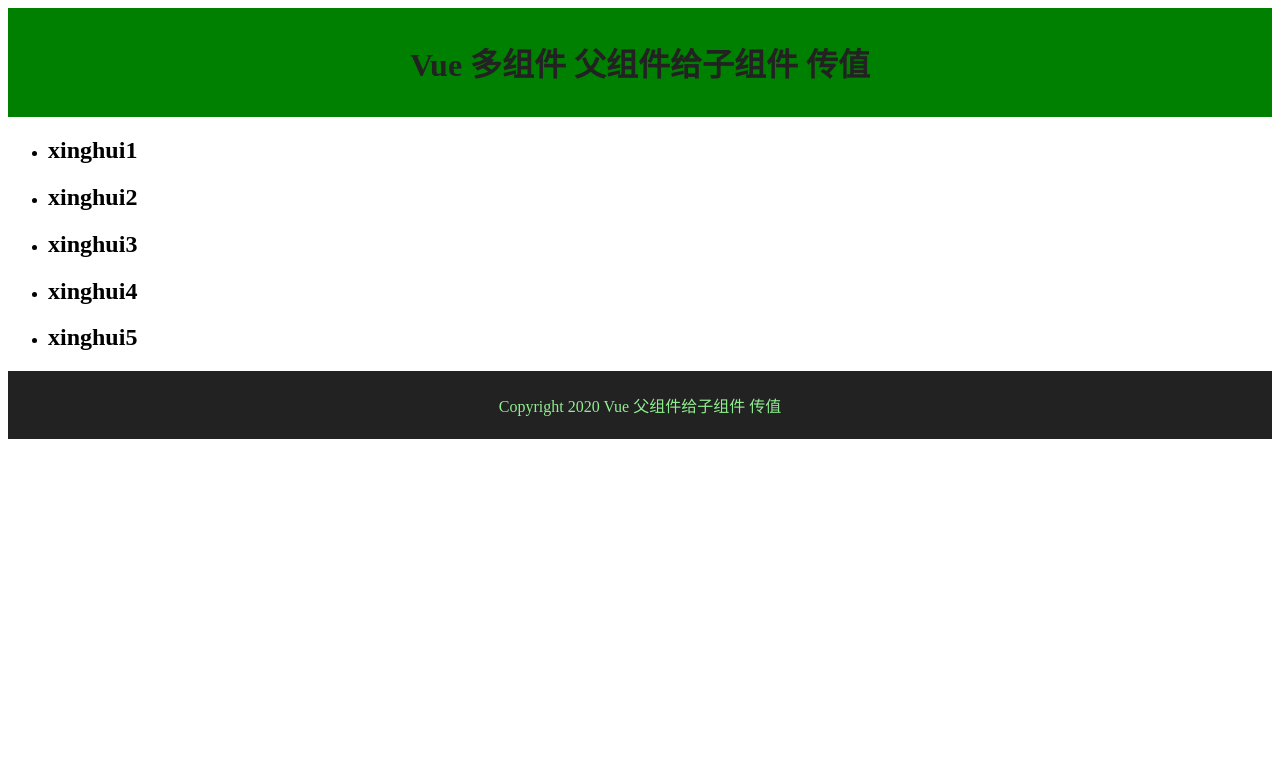
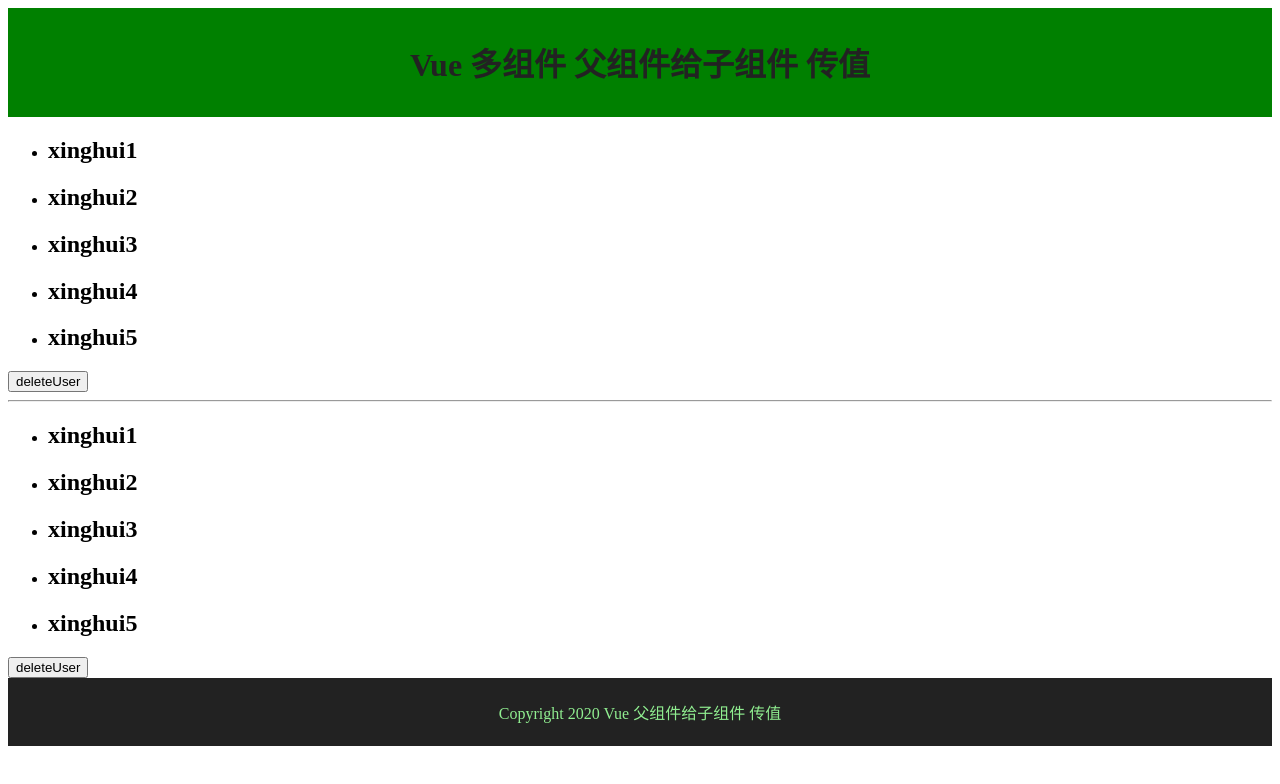
Before and after one commit to caoxinghui/vueCli4-, a Vue app in the folder vueapp/: page /#/ in a window 1280 px wide. Shown: the top 784 px of the page. Built offline with nearby package versions, Linux system fonts and the light colour scheme.

Commit message:
传属性

```diff
--- a/vueapp/src/App.vue
+++ b/vueapp/src/App.vue
@@ -4,7 +4,9 @@
     <!-- 调用组件 -->
     <!-- <Header></Header> -->
     <Header :headerTitle='title'/>
-    <Users />
+    <Users :sbquser='people'/>
+    <hr>
+    <Users :sbquser='people' />
     <Footer :footerTitle='title'/>
   </div>
 </template>
@@ -24,7 +26,14 @@
     },
     data(){
       return{
-        title:'父组件给子组件 传值'
+        title:'父组件给子组件 传值',
+         people:[
+                    {name:'xinghui1',weChat:'18822514340',show:false},
+                    {name:'xinghui2',weChat:'18822514340',show:false},
+                    {name:'xinghui3',weChat:'18822514340',show:false},
+                    {name:'xinghui4',weChat:'18822514340',show:false},
+                    {name:'xinghui5',weChat:'18822514340',show:false}
+                ]
       }
     }
   }
--- a/vueapp/src/components/Users.vue
+++ b/vueapp/src/components/Users.vue
@@ -1,31 +1,38 @@
 <template>
-    <div class='users'>
+  <div class="users">
     <ul>
-            <li @click='user.show = !user.show' v-for="(user,index) in people" :key='index'>
+      <li @click="user.show = !user.show" v-for="(user,index) in sbquser" :key="index">
         <h2>{{user.name}}</h2>
-                <h3 v-show='user.show'>{{user.weChat}}</h3>
+        <h3 v-show="user.show">{{user.weChat}}</h3>
       </li>
     </ul>
+    <button @click="deleteUser">deleteUser</button>
   </div>
 </template>
 <script>
 export default {
-        name:'Users',
-        data(){
-            return{
-                people:[
-                    {name:'xinghui1',weChat:'18822514340',show:false},
-                    {name:'xinghui2',weChat:'18822514340',show:false},
-                    {name:'xinghui3',weChat:'18822514340',show:false},
-                    {name:'xinghui4',weChat:'18822514340',show:false},
-                    {name:'xinghui5',weChat:'18822514340',show:false}
-                ]
+  name: "Users",
+  props: {
+    sbquser: {
+      type: Array,
+      required: false,
+      default: function() {
+        return [{ name: "111", weChat: "22222", show: false }];
+      }
+    }
+  },
+  data() {
+    return {};
+  },
+  methods: {
+    deleteUser() {
+      this.sbquser.pop();
     }
   }
 };
 </script>
 <style scoped>
-    h1{
-        color:red;
+h1 {
+  color: red;
 }
 </style>
```
Lines whose indentation alone changed are shown as unchanged.
